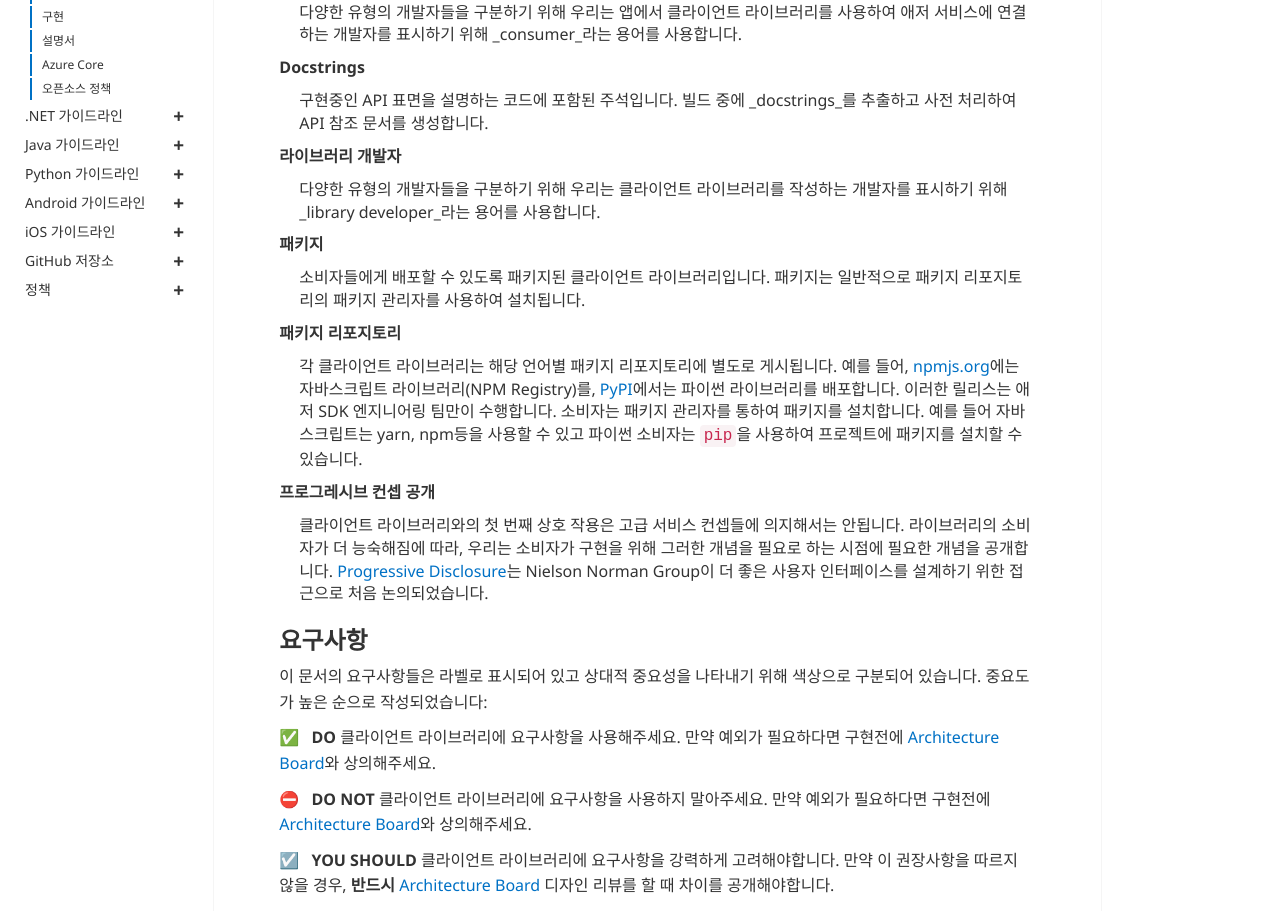
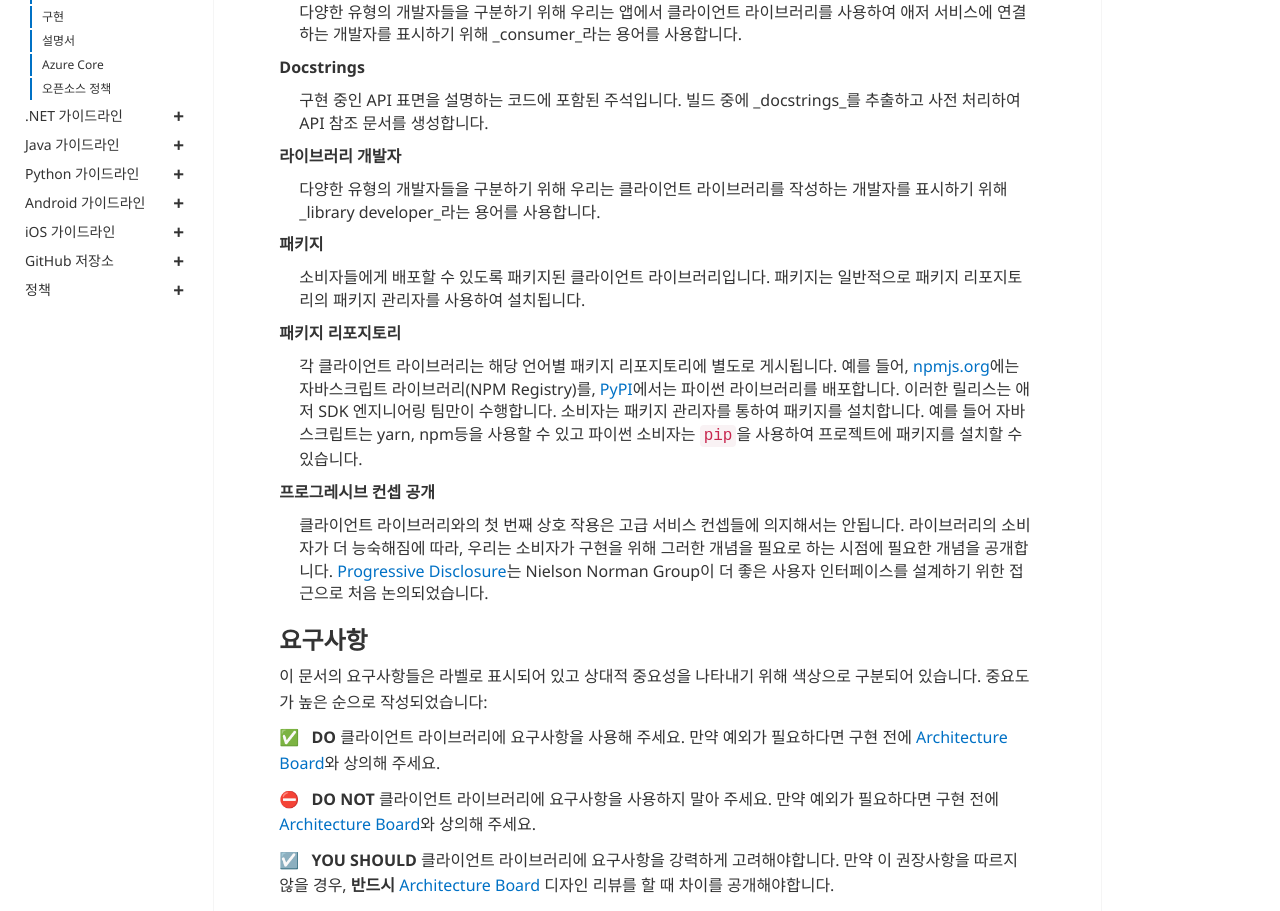
Before and after one commit to Azure/azure-sdk-korean, a Jekyll site: the page built from docs/general/terminology.md, in a window 1280 px wide and 1400 px high, scrolled down 299 px. Shown: the part 261-1172 px from the top of the window. Built offline with Jekyll 4.4.1, drawn with Linux system fonts in a browser that asks for light colours; comment, search, counter and statistics services are not loaded.

```diff
--- a/docs/general/terminology.md
+++ b/docs/general/terminology.md
@@ -24,7 +24,7 @@ sidebar: general_sidebar
 : 다양한 유형의 개발자들을 구분하기 위해 우리는 앱에서 클라이언트 라이브러리를 사용하여 애저 서비스에 연결하는 개발자를 표시하기 위해 _consumer_라는 용어를 사용합니다.
 
 Docstrings
-: 구현중인 API 표면을 설명하는 코드에 포함된 주석입니다. 빌드 중에 _docstrings_를 추출하고 사전 처리하여 API 참조 문서를 생성합니다.
+: 구현 중인 API 표면을 설명하는 코드에 포함된 주석입니다. 빌드 중에 _docstrings_를 추출하고 사전 처리하여 API 참조 문서를 생성합니다.
 
 라이브러리 개발자
 : 다양한 유형의 개발자들을 구분하기 위해 우리는 클라이언트 라이브러리를 작성하는 개발자를 표시하기 위해 _library developer_라는 용어를 사용합니다.
@@ -42,9 +42,9 @@ Docstrings
 
 이 문서의 요구사항들은 라벨로 표시되어 있고 상대적 중요성을 나타내기 위해 색상으로 구분되어 있습니다. 중요도가 높은 순으로 작성되었습니다:
 
-{% include requirement/MUST %} 클라이언트 라이브러리에 요구사항을 사용해주세요. 만약 예외가 필요하다면 구현전에 [Architecture Board]와 상의해주세요.
+{% include requirement/MUST %} 클라이언트 라이브러리에 요구사항을 사용해 주세요. 만약 예외가 필요하다면 구현 전에 [Architecture Board]와 상의해 주세요.
 
-{% include requirement/MUSTNOT %} 클라이언트 라이브러리에 요구사항을 사용하지 말아주세요. 만약 예외가 필요하다면 구현전에 [Architecture Board]와 상의해주세요.
+{% include requirement/MUSTNOT %} 클라이언트 라이브러리에 요구사항을 사용하지 말아 주세요. 만약 예외가 필요하다면 구현 전에 [Architecture Board]와 상의해 주세요.
 
 {% include requirement/SHOULD %} 클라이언트 라이브러리에 요구사항을 강력하게 고려해야합니다. 만약 이 권장사항을 따르지 않을 경우, **반드시** [Architecture Board] 디자인 리뷰를 할 때 차이를 공개해야합니다.
 
```
